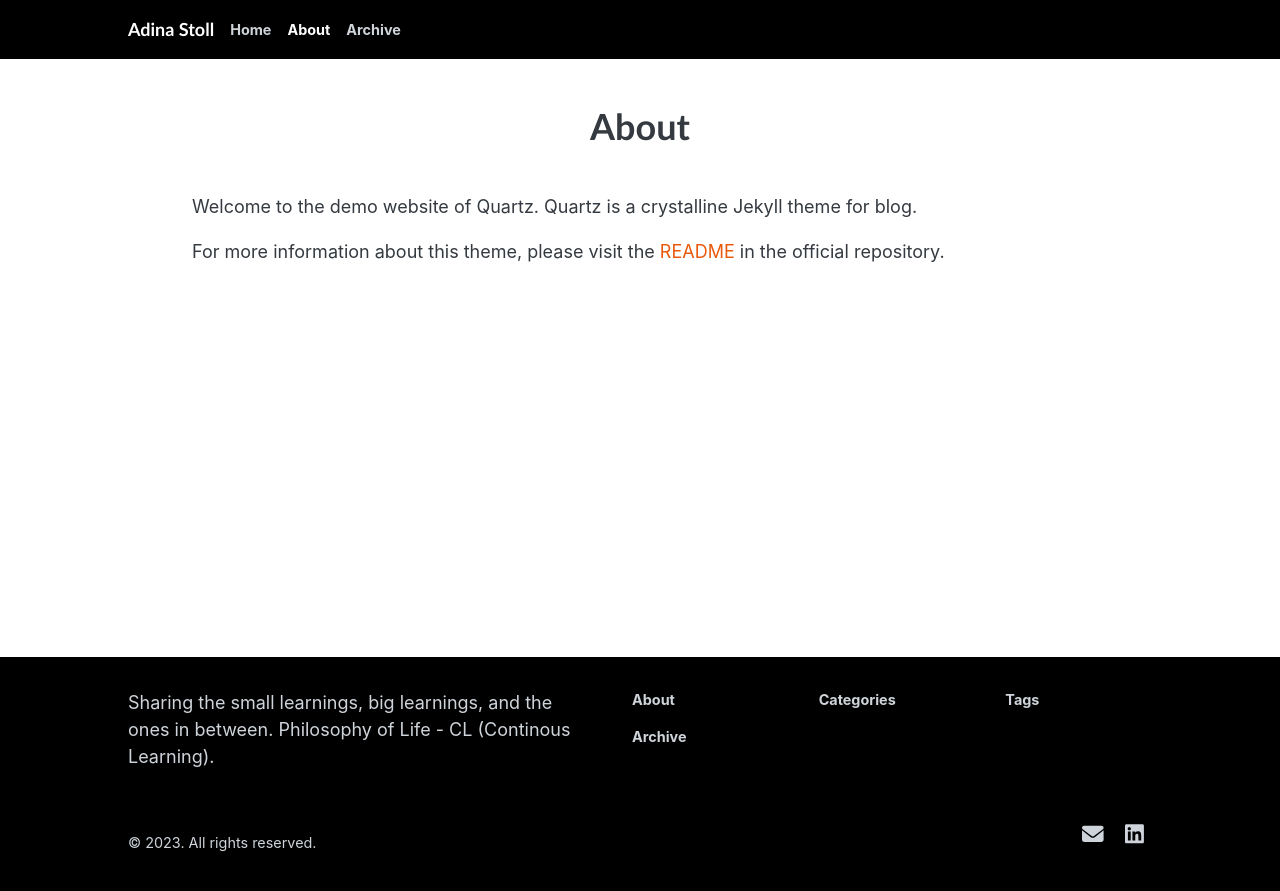
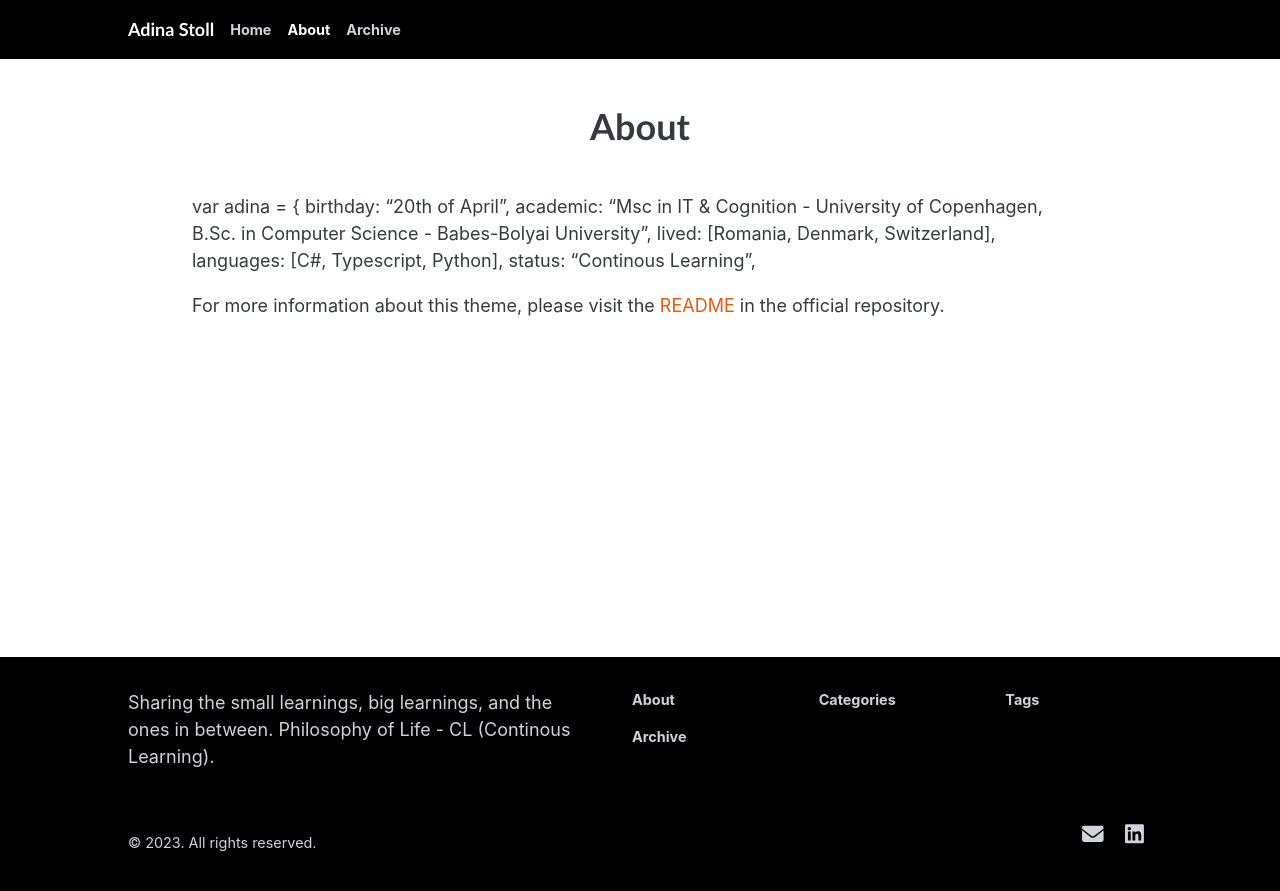
Before and after one commit to adinastoll/adinastoll.github.io, a Jekyll site: the page built from about.md, in a window 1280 px wide. Shown: the top 891 px of the page. Built offline with Jekyll 4.4.1, drawn with Linux system fonts in a browser that asks for light colours.

Commit message:
Update image

```diff
--- a/about.md
+++ b/about.md
@@ -4,6 +4,12 @@ title: About
 permalink: /about/
 ---
 
-Welcome to the demo website of Quartz. Quartz is a crystalline Jekyll theme for blog.
+var adina = {
+        birthday: "20th of April",
+        academic: "Msc in IT & Cognition - University of Copenhagen, B.Sc. in Computer Science - Babes-Bolyai University",
+        lived: [Romania, Denmark, Switzerland],
+       languages: [C#, Typescript, Python],
+          status: "Continous Learning",
+
 
 For more information about this theme, please visit the [README](https://github.com/vfvong/jekyll-theme-quartz) in the official repository.
```
Also changed, not shown: _posts/2022-08-31-a-post-with-a-cover.md (+1 -1 lines), 1 other file.
